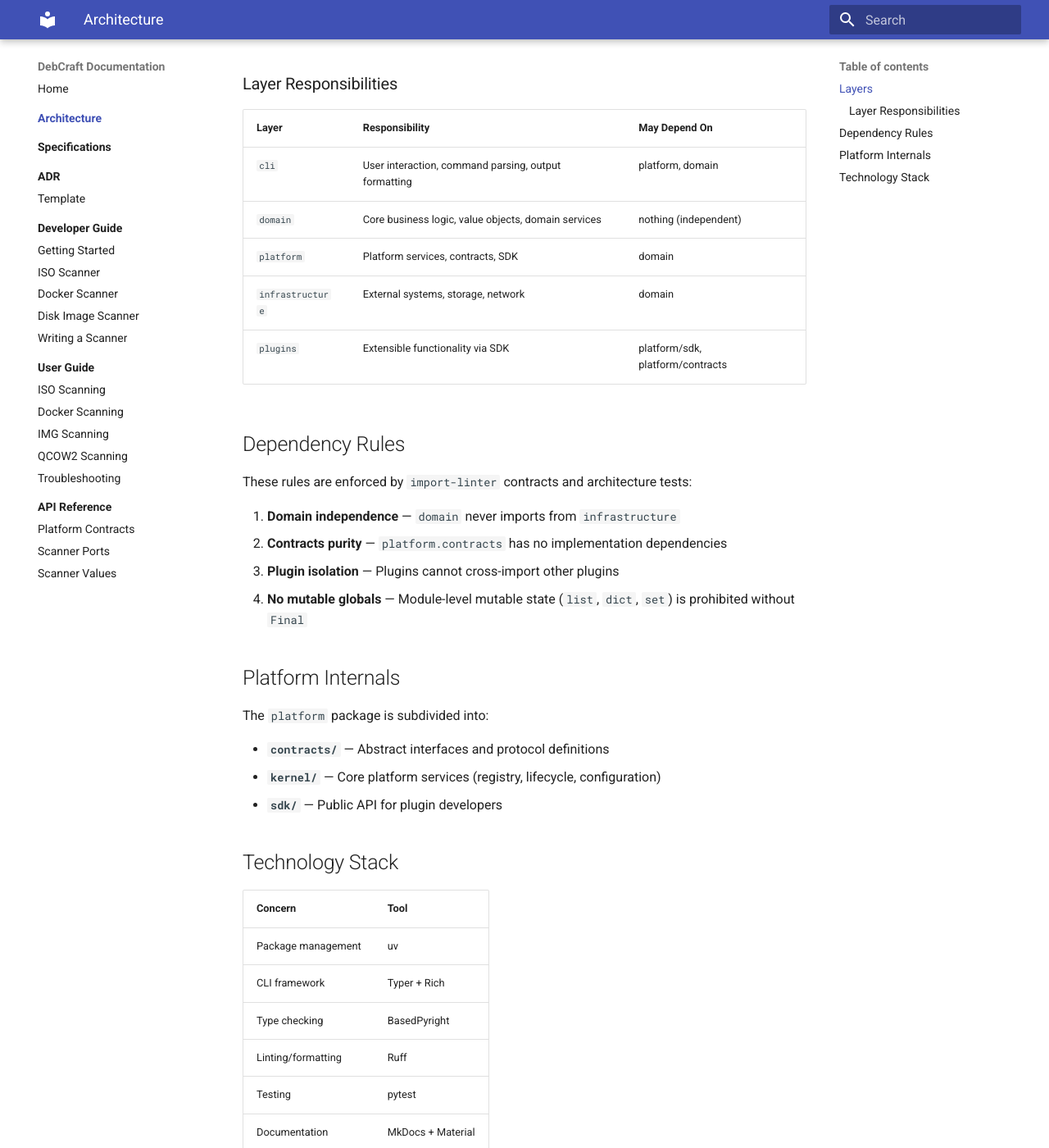
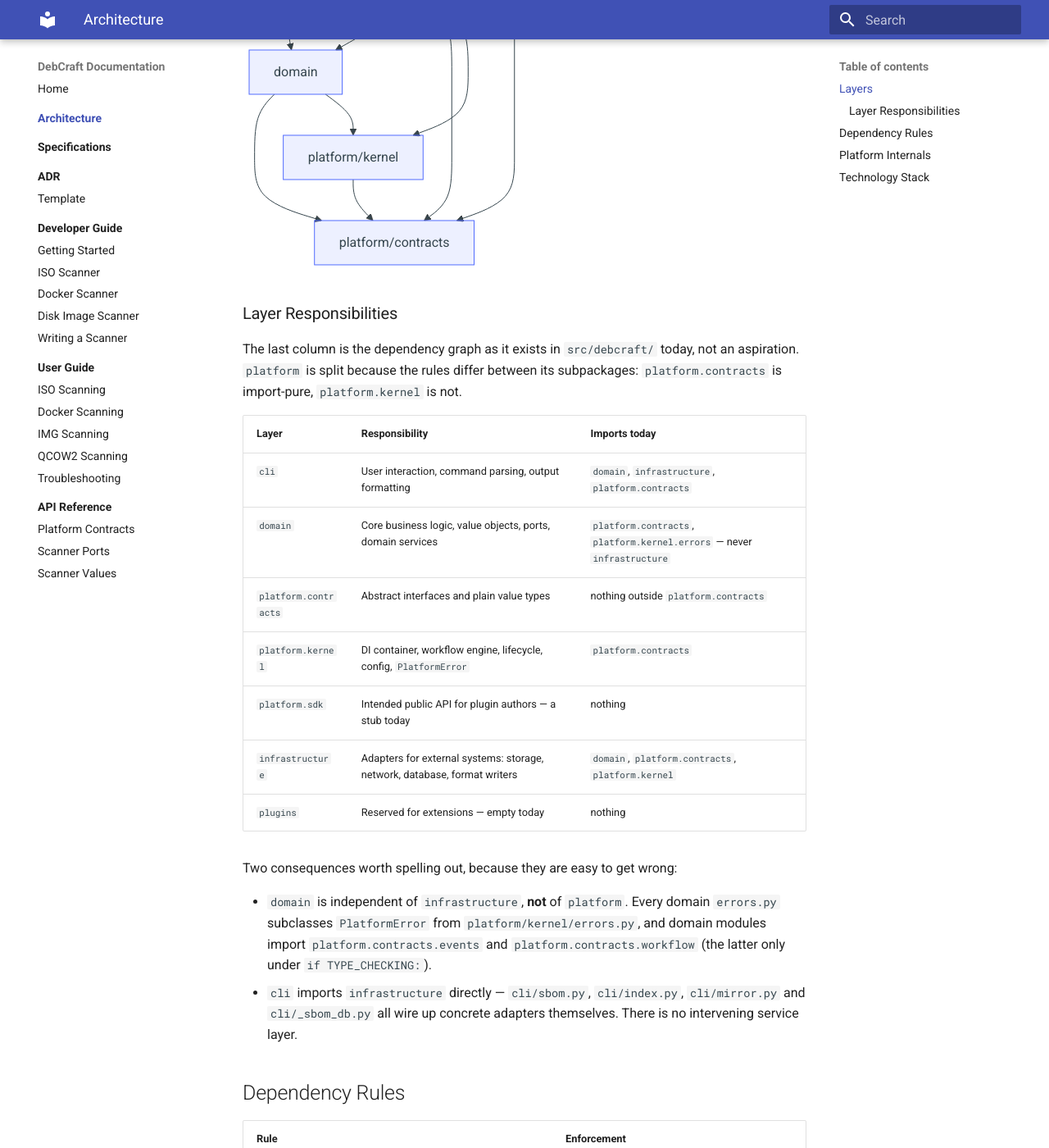
Before and after one commit to shijq23/debcraft, an MkDocs documentation site: the page built from docs/architecture/index.md, in a window 1280 px wide and 1400 px high, scrolled down 502 px. Shown: the whole window at 82% size. Built offline with MkDocs 1.6.1 and Material for MkDocs 9.7.7, drawn with Linux system fonts in a browser that asks for light colours; some of the changed text lies outside the part shown.

Commit message:
docs(architecture): correct the May Depend On table to match enforced imports

````diff
--- a/docs/architecture/index.md
+++ b/docs/architecture/index.md
@@ -1,45 +1,77 @@
 # Architecture
 
-DebCraft follows a layered architecture with strict dependency rules enforced by automated tests.
+DebCraft follows a layered architecture. A few dependency rules are machine-enforced by `import-linter`
+contracts and architecture tests; everything else is convention that nothing checks. Each rule below says
+which it is, so treat only the enforced ones as guarantees.
 
 ## Layers
 
 ```mermaid
 graph TD
-    CLI[cli] --> PLATFORM[platform]
-    CLI --> DOMAIN[domain]
-    PLATFORM --> DOMAIN
-    INFRA[infrastructure] --> DOMAIN
-    PLUGINS[plugins] --> SDK[platform/sdk]
-    PLUGINS --> CONTRACTS[platform/contracts]
+    CLI[cli] --> DOMAIN[domain]
+    CLI --> INFRA[infrastructure]
+    CLI --> CONTRACTS[platform/contracts]
+    INFRA --> DOMAIN
+    INFRA --> CONTRACTS
+    INFRA --> KERNEL[platform/kernel]
+    DOMAIN --> CONTRACTS
+    DOMAIN --> KERNEL
+    KERNEL --> CONTRACTS
 ```
 
 ### Layer Responsibilities
 
-| Layer | Responsibility | May Depend On |
+The last column is the dependency graph as it exists in `src/debcraft/` today, not an aspiration.
+`platform` is split because the rules differ between its subpackages: `platform.contracts` is
+import-pure, `platform.kernel` is not.
+
+| Layer | Responsibility | Imports today |
 |-------|---------------|---------------|
-| `cli` | User interaction, command parsing, output formatting | platform, domain |
-| `domain` | Core business logic, value objects, domain services | nothing (independent) |
-| `platform` | Platform services, contracts, SDK | domain |
-| `infrastructure` | External systems, storage, network | domain |
-| `plugins` | Extensible functionality via SDK | platform/sdk, platform/contracts |
+| `cli` | User interaction, command parsing, output formatting | `domain`, `infrastructure`, `platform.contracts` |
+| `domain` | Core business logic, value objects, ports, domain services | `platform.contracts`, `platform.kernel.errors` — never `infrastructure` |
+| `platform.contracts` | Abstract interfaces and plain value types | nothing outside `platform.contracts` |
+| `platform.kernel` | DI container, workflow engine, lifecycle, config, `PlatformError` | `platform.contracts` |
+| `platform.sdk` | Intended public API for plugin authors — a stub today | nothing |
+| `infrastructure` | Adapters for external systems: storage, network, database, format writers | `domain`, `platform.contracts`, `platform.kernel` |
+| `plugins` | Reserved for extensions — empty today | nothing |
+
+Two consequences worth spelling out, because they are easy to get wrong:
+
+- `domain` is independent of `infrastructure`, **not** of `platform`. Every domain `errors.py` subclasses
+  `PlatformError` from `platform/kernel/errors.py`, and domain modules import `platform.contracts.events`
+  and `platform.contracts.workflow` (the latter only under `if TYPE_CHECKING:`).
+- `cli` imports `infrastructure` directly — `cli/sbom.py`, `cli/index.py`, `cli/mirror.py` and
+  `cli/_sbom_db.py` all wire up concrete adapters themselves. There is no intervening service layer.
 
 ## Dependency Rules
 
-These rules are enforced by `import-linter` contracts and architecture tests:
+| Rule | Enforcement |
+|------|-------------|
+| **Domain independence** — `debcraft.domain` must not import `debcraft.infrastructure` | `import-linter` contract `Domain independence`, plus `test_architecture.py::test_domain_does_not_import_infrastructure` |
+| **Contracts purity** — `debcraft.platform.contracts` must not import `infrastructure`, `plugins` or `platform.kernel` | `import-linter` contract `Contracts purity`, plus `test_contracts_have_no_implementation_dependencies` and `TestContractPurity` |
+| **Plugin isolation** — plugins must not cross-import sibling plugins | `import-linter` contract `Plugin isolation`, plus `test_plugins_do_not_cross_import`. Vacuous today: `plugins` is empty |
+| **No mutable globals** — module-level `list`/`dict`/`set` or mutable calls in `domain`, `platform`, `infrastructure`, `plugins` unless `Final`-annotated, ALL_CAPS or `__all__` | Architecture tests only, no `import-linter` contract |
+| **ABC implementation mapping** — every ABC in `platform/contracts` has a concrete subclass in `platform/kernel` or `infrastructure` (`Workflow` exempt) | Architecture tests only, no `import-linter` contract |
 
-1. **Domain independence** — `domain` never imports from `infrastructure`
-2. **Contracts purity** — `platform.contracts` has no implementation dependencies
-3. **Plugin isolation** — Plugins cannot cross-import other plugins
-4. **No mutable globals** — Module-level mutable state (`list`, `dict`, `set`) is prohibited without `Final`
+Not enforced, and so not something to rely on: that `platform` stays free of `domain` imports (true today,
+nothing checks it), that `cli` avoids `infrastructure` (it does not), and any restriction on `domain`
+importing `platform`.
+
+Check both mechanisms yourself:
+
+```bash
+uv run lint-imports            # 3 contracts, all kept
+uv run pytest -m architecture  # 17 tests
+```
 
 ## Platform Internals
 
 The `platform` package is subdivided into:
 
-- **`contracts/`** — Abstract interfaces and protocol definitions
-- **`kernel/`** — Core platform services (registry, lifecycle, configuration)
-- **`sdk/`** — Public API for plugin developers
+- **`contracts/`** — Abstract base classes and plain value/enum types. Domain ports live in
+  `domain/*/ports.py` as `Protocol`s instead
+- **`kernel/`** — Core platform services (DI container, workflow engine, lifecycle, configuration, errors)
+- **`sdk/`** — Intended public API for plugin developers; currently a docstring-only stub
 
 ## Technology Stack
 
````
Also changed, not shown: other parts of docs/architecture/index.md (+1 -1 lines).
